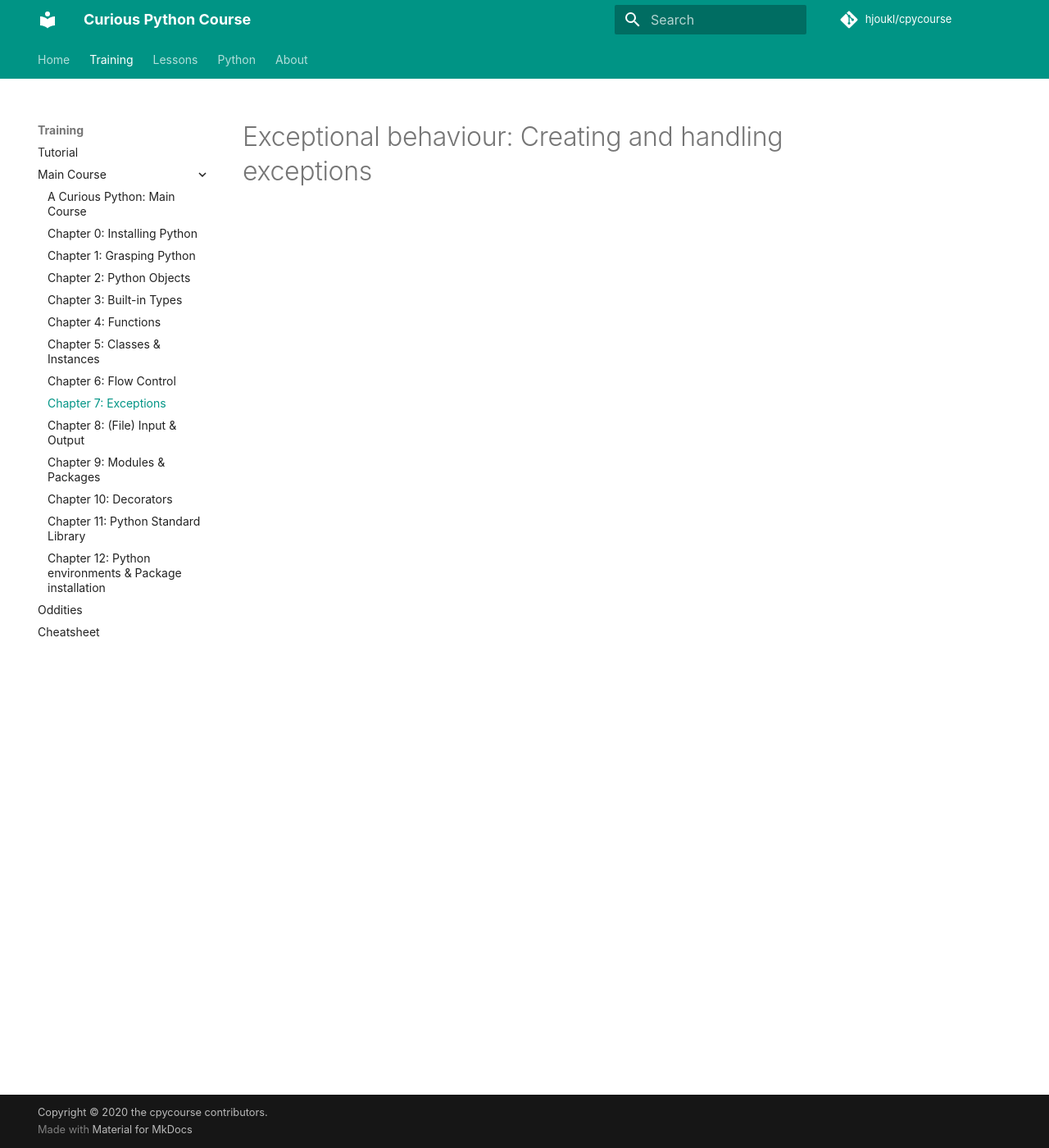
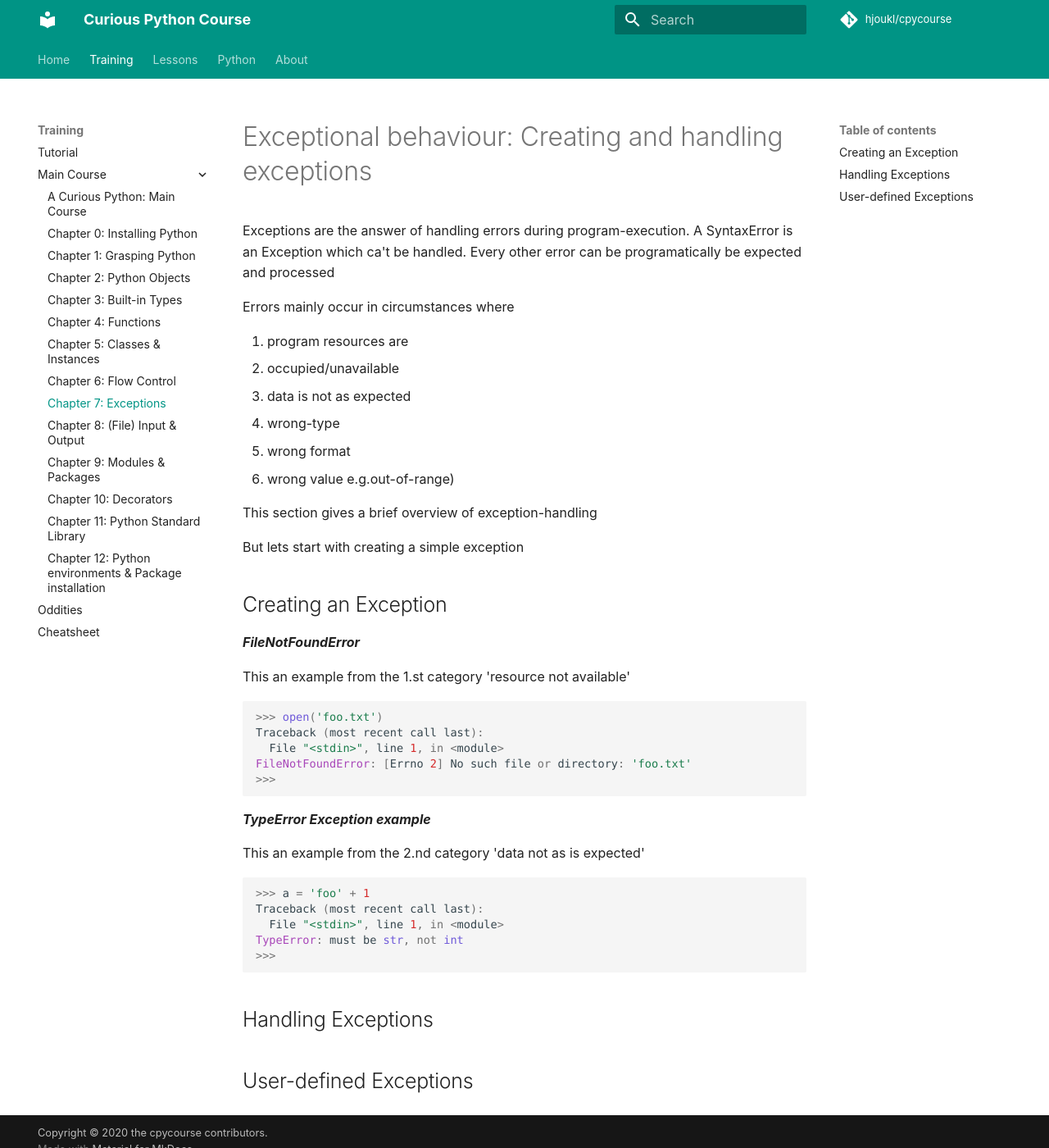
Before and after one commit to rkluger68/cpycourse, an MkDocs documentation site: the page built from docs/training/main-course/exceptions.md, in a window 1280 px wide and 1400 px high. Shown: the whole window at 82% size. Built offline with MkDocs 1.6.1 and Material for MkDocs 9.7.7, drawn with Linux system fonts in a browser that asks for light colours; comment, search, counter and statistics services are not loaded.

Commit message:
Update exceptions.md
1.st content

````diff
--- a/docs/training/main-course/exceptions.md
+++ b/docs/training/main-course/exceptions.md
@@ -1 +1,51 @@
 # Exceptional behaviour: Creating and handling exceptions
+
+Exceptions are the answer of handling errors during program-execution. A SyntaxError is an Exception which ca't be handled.
+Every other error can be programatically be expected and processed
+
+Errors mainly occur in circumstances where
+
+1. program resources are
+   - occupied/unavailable
+2. data is not as expected
+   - wrong-type
+   - wrong format
+   - wrong value e.g.out-of-range)
+
+This section gives a brief overview of exception-handling
+
+But lets start with creating a simple exception
+
+## Creating an Exception
+
+***FileNotFoundError***
+
+This an example from the 1.st category 'resource not available'
+
+``` python
+>>> open('foo.txt')
+Traceback (most recent call last):
+  File "<stdin>", line 1, in <module>
+FileNotFoundError: [Errno 2] No such file or directory: 'foo.txt'
+>>>
+
+```
+
+***TypeError Exception example***
+
+This an example from the 2.nd category 'data not as is expected'
+
+```python
+>>> a = 'foo' + 1
+Traceback (most recent call last):
+  File "<stdin>", line 1, in <module>
+TypeError: must be str, not int
+>>>
+```
+
+
+
+
+## Handling Exceptions
+
+## User-defined Exceptions
````
